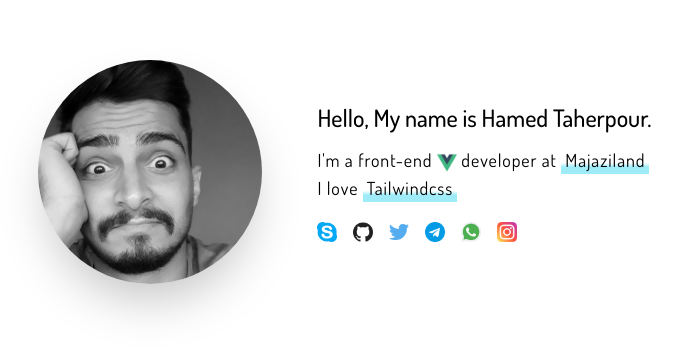
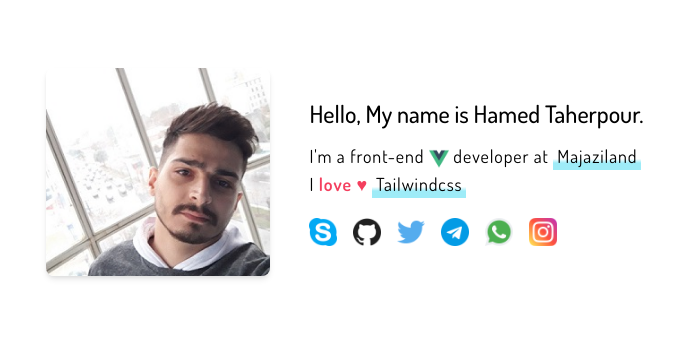
Before and after one commit to HamedTaherpour/hamedtaherpour.github.io, a Vue app in the folder project/: page / in a window 1280 px wide. Shown: the part 228-582 px from the top of the page, without its empty margins (295-977 px from the left). Built offline with nearby package versions, Linux system fonts and the light colour scheme.

Commit message:
fixed avatar

```diff
--- a/project/index.html
+++ b/project/index.html
@@ -8,7 +8,7 @@
   <title>Hamed Taherpour</title>
   <meta property="og:title" content="Hamed Taherpour" />
   <meta property="og:description" content="Hamed Taherpour - front-end developer , حامد طاهرپور" />
-  <meta property="og:image" content="/img/avatar.jpg" />
+  <meta property="og:image" content="/img/meta.jpg" />
   <meta property="og:url" content="https://hamedtaherpour.github.io" />
 
   <link rel="stylesheet" href="/font/fontiran.css" />
--- a/project/src/App.vue
+++ b/project/src/App.vue
@@ -1,15 +1,32 @@
 <template>
   <div class="font-App h-screen w-full bg-white">
-    <div class="container h-full">
+    <div class="container h-full flex flex-col justify-center">
       <div
         id="profile"
-        class="flex flex-col md:flex-row items-center justify-center md:justify-around h-full"
+        class="
+          flex flex-col
+          p-4
+          md:flex-row
+          items-center
+          justify-center
+          md:justify-around
+        "
       >
         <img
           src="/public/img/avatar.jpg"
           title="This is me"
           alt="Hamed Taherpour"
-          class="rounded-full w-56 shadow-2xl"
+          class="
+            w-56
+            h-52
+            rounded-lg
+            shadow-md
+            object-cover
+            transform
+            transition
+            hover:rotate-3
+            duration-300
+          "
         />
         <div class="mt-5 md:mt-0">
           <h1 class="text-2xl font-medium font-">
@@ -23,58 +40,78 @@
               >Majaziland</a
             >
             <br />
-            I love
+            I <span class="mr-1 text-rose-500 font-semibold">love ♥</span>
             <a href="https://tailwindcss.com/" class="text-link" target="_blank"
-              >Tailwindcss</a
-            >
+              >Tailwindcss</a>
           </h3>
           <div class="flex flex-wrap justify-start items-center gap-x-4 mt-5">
-            <a href="https://join.skype.com/invite/iZ84fXhcShAo" target="_blank">
+            <a
+              class="transform transition hover:rotate-12 hover:scale-110"
+              href="https://join.skype.com/invite/iZ84fXhcShAo"
+              target="_blank"
+            >
               <img
-                class="w-5"
+                class="w-7"
                 src="/public/img/skype.png"
                 alt="skype"
                 title="skype"
               />
             </a>
-            <a href="https://github.com/HamedTaherpour" target="_blank">
+            <a
+              class="transform transition hover:rotate-12 hover:scale-110"
+              href="https://github.com/HamedTaherpour"
+              target="_blank"
+            >
               <img
-                class="w-5"
+                class="w-7"
                 src="/public/img/github.png"
                 alt="github"
                 title="my open source project"
               />
             </a>
-            <a href="https://twitter.com/hamed_taherpour" target="_blank">
+            <a
+              class="transform transition hover:rotate-12 hover:scale-110"
+              href="https://twitter.com/hamed_taherpour"
+              target="_blank"
+            >
               <img
-                class="w-5"
+                class="w-7"
                 src="/public/img/twitter.png"
                 alt="twitter"
                 title="follow me on twitter"
               />
             </a>
-            <a href="https://t.me/HamedTaherpour" target="_blank">
+            <a
+              class="transform transition hover:rotate-12 hover:scale-110"
+              href="https://t.me/HamedTaherpour"
+              target="_blank"
+            >
               <img
-                class="w-5"
+                class="w-7"
                 src="/public/img/telegram.png"
                 alt="telegram"
                 title="telegram"
               />
             </a>
-            <a href="https://wa.me/09371508754" target="_blank">
+            <a
+              class="transform transition hover:rotate-12 hover:scale-110"
+              href="https://wa.me/09371508754"
+              target="_blank"
+            >
               <img
-                class="w-5"
+                class="w-7"
                 src="/public/img/whatsapp.png"
                 alt="whatsapp"
                 title="whatsapp"
               />
             </a>
             <a
+              class="transform transition hover:rotate-12 hover:scale-110"
               href="https://www.instagram.com/hamed.taherpour/"
               target="_blank"
             >
               <img
-                class="w-5"
+                class="w-7"
                 src="/public/img/instagram.png"
                 title="follow me on instagram"
                 alt="instagram"
--- a/project/tailwind.config.js
+++ b/project/tailwind.config.js
@@ -4,11 +4,27 @@ module.exports = {
   darkMode: false, // or 'media' or 'class'
   theme: {
     extend: {
+      animation: {
+        tilt: 'tilt 05s infinite linear',
+      },
+      keyframes: {
+        tilt: {
+          '0%, 50%, 100%': {
+            transform: 'rotate(0deg)',
+          },
+          '25%': {
+            transform: 'rotate(1deg)',
+          },
+          '75%': {
+            transform: 'rotate(-1deg)',
+          },
+        },
+      },
       colors: {
         background: colors.white,
         primary: {
           light: 'rgba(79, 192, 141, 0.2)',
-          DEFAULT: colors.emerald[400],
+          DEFAULT: '#22d3ee70',
           dark: colors.emerald[500],
         },
         sky: colors.sky,
```
Also changed, not shown: project/public/img/avatar.jpg, project/public/img/meta.png (added).
